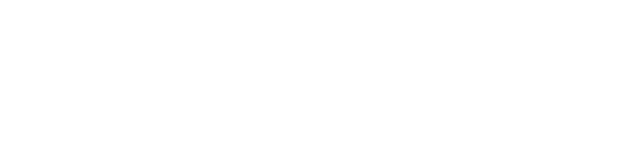
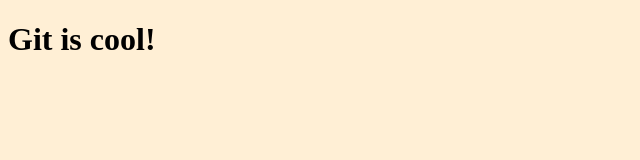
Before and after one commit to Nightclaw6/git-branching-lesson, a plain HTML site: page index.html in a window 1280 px wide. Shown: the whole page, without its empty margins (0-640 px from the left). Drawn offline with Linux system fonts and the light colour scheme.

Commit message:
added some styling

```diff
--- a/index.html
+++ b/index.html
@@ -4,9 +4,10 @@
   <meta charset="UTF-8">
   <meta name="viewport" content="width=device-width, initial-scale=1.0">
   <meta http-equiv="X-UA-Compatible" content="ie=edge">
+  <link rel="stylesheet" href="./styles/styles.css">
   <title>Git branching lesson on test</title>
 </head>
 <body>
-
+    <h1>Git is cool!</h1>
 </body>
 </html>
--- /dev/null
+++ b/styles/styles.css
@@ -0,0 +1,3 @@
+body {
+  background-color: papayawhip;
+}
```
